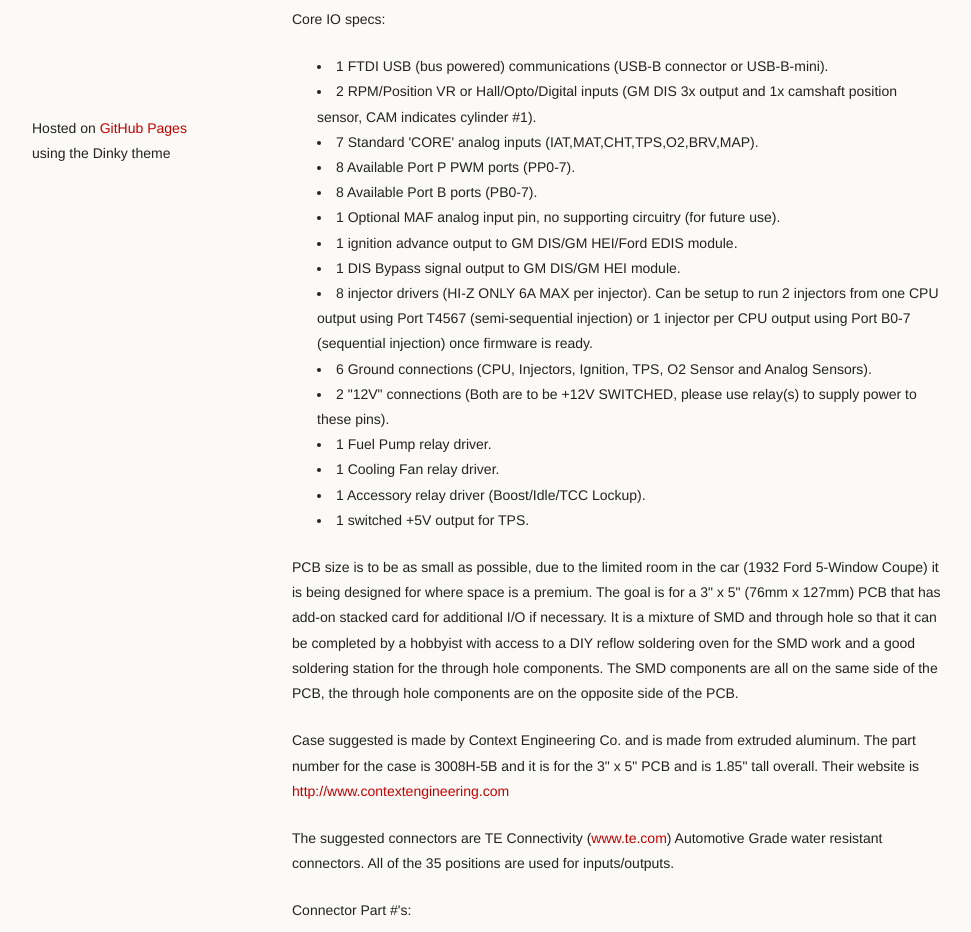
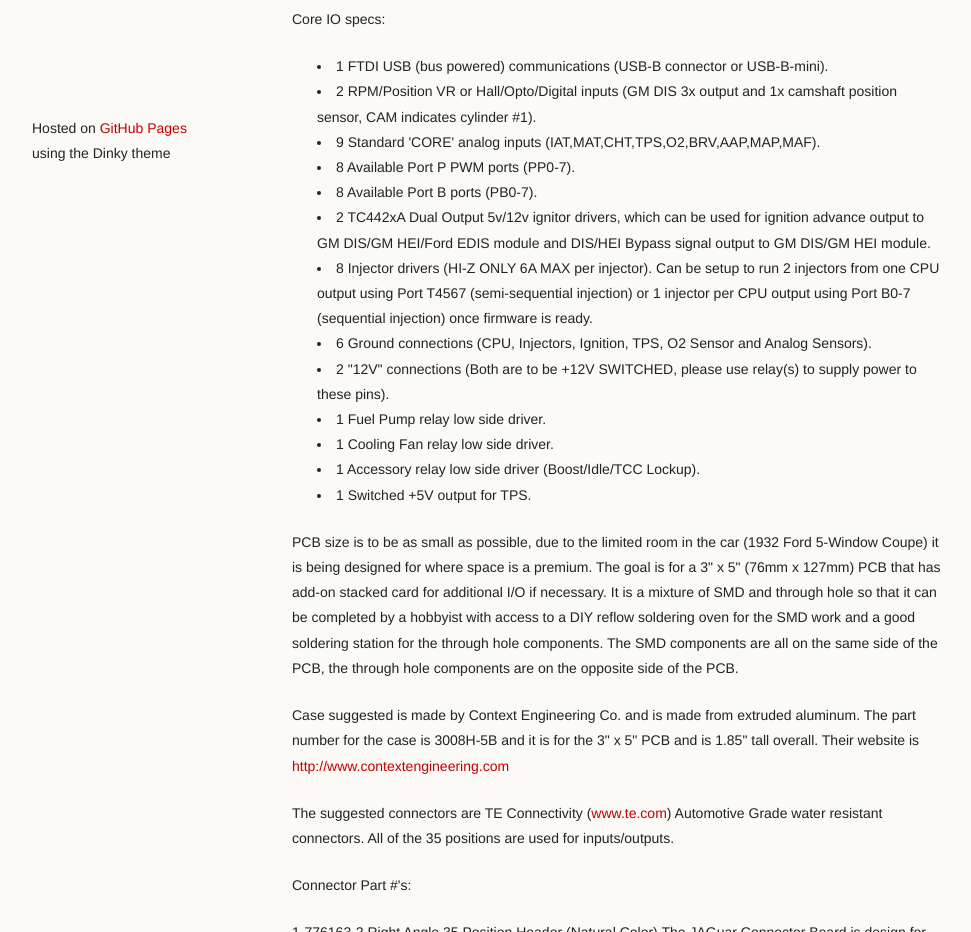
Before and after one commit to DeuceEFI/Jaguar, a plain HTML site: page index.html in a window 1280 px wide. Shown: the part 602-1534 px from the top of the page, without its empty margins (18-989 px from the left). Drawn offline with Linux system fonts and the light colour scheme.

Commit message:
Updated index.html file to show the addition of the AAP and MAF inputs along with the 2 TC442xA ignitor drivers.

```diff
--- a/index.html
+++ b/index.html
@@ -32,7 +32,7 @@
       <section>
         <h1>JAGuar Board for FreeEMS</h1>
 
-<p>JAG 08/29/2012 2207 EST (GMT-0500)</p>
+<p>JAG 11/13/2012 2312 EST (GMT-0500)</p>
 
 <h4>Do NOT use these files to make a new PCB, I am in the process of making corrections to the layout of the PCB.  For the current status, see my dev branch.</h4>
 
@@ -51,20 +51,19 @@
 <ul>
 <li>1 FTDI USB (bus powered) communications (USB-B connector or USB-B-mini).</li>
 <li>2 RPM/Position VR or Hall/Opto/Digital inputs (GM DIS 3x output and 1x camshaft position sensor, CAM indicates cylinder #1).</li>
-<li>7 Standard 'CORE' analog inputs (IAT,MAT,CHT,TPS,O2,BRV,MAP).</li>
+<li>9 Standard 'CORE' analog inputs (IAT,MAT,CHT,TPS,O2,BRV,AAP,MAP,MAF).</li>
 <li>8 Available Port P PWM ports (PP0-7).</li>
 <li>8 Available Port B ports (PB0-7).</li>
-<li>1 Optional MAF analog input pin, no supporting circuitry (for future use).</li>
-<li>1 ignition advance output to GM DIS/GM HEI/Ford EDIS module.</li>
-<li>1 DIS Bypass signal output to GM DIS/GM HEI module.</li>
-<li>8 injector drivers (HI-Z ONLY 6A MAX per injector). Can be setup to run 2 injectors from one CPU output using Port T4567 (semi-sequential injection) or 1 injector per CPU output using Port B0-7 (sequential injection) once firmware is ready.</li>
+<li>2 TC442xA Dual Output 5v/12v ignitor drivers, which can be used for ignition advance output to GM DIS/GM HEI/Ford EDIS module and DIS/HEI Bypass signal output to GM DIS/GM HEI module.</li>
+<li>8 Injector drivers (HI-Z ONLY 6A MAX per injector). Can be setup to run 2 injectors from one CPU output using Port T4567 (semi-sequential injection) or 1 injector per CPU output using Port B0-7 (sequential injection) once firmware is ready.</li>
 <li>6 Ground connections (CPU, Injectors, Ignition, TPS, O2 Sensor and Analog Sensors).</li>
 <li>2 "12V" connections (Both are to be +12V SWITCHED, please use relay(s) to supply power to these pins).</li>
-<li>1 Fuel Pump relay driver.</li>
-<li>1 Cooling Fan relay driver.</li>
-<li>1 Accessory relay driver (Boost/Idle/TCC Lockup).</li>
-<li>1 switched +5V output for TPS.</li>
-</ul><p>PCB size is to be as small as possible, due to the limited room in the car (1932 Ford 5-Window Coupe) it is being designed for where space is a premium.  The goal is for a 3" x 5" (76mm x 127mm) PCB that has add-on stacked card for additional I/O if necessary.  It is a mixture of SMD and through hole so that it can be completed by a hobbyist with access to a DIY reflow soldering oven for the SMD work and a good soldering station for the through hole components.  The SMD components are all on the same side of the PCB, the through hole components are on the opposite side of the PCB.</p>
+<li>1 Fuel Pump relay low side driver.</li>
+<li>1 Cooling Fan relay low side driver.</li>
+<li>1 Accessory relay low side driver (Boost/Idle/TCC Lockup).</li>
+<li>1 Switched +5V output for TPS.</li>
+</ul>
+<p>PCB size is to be as small as possible, due to the limited room in the car (1932 Ford 5-Window Coupe) it is being designed for where space is a premium.  The goal is for a 3" x 5" (76mm x 127mm) PCB that has add-on stacked card for additional I/O if necessary.  It is a mixture of SMD and through hole so that it can be completed by a hobbyist with access to a DIY reflow soldering oven for the SMD work and a good soldering station for the through hole components.  The SMD components are all on the same side of the PCB, the through hole components are on the opposite side of the PCB.</p>
 
 <p>Case suggested is made by Context Engineering Co. and is made from extruded aluminum.  The part number for the case is 3008H-5B and it is for the 3" x 5" PCB and is 1.85" tall overall.  Their website is <a href="http://www.contextengineering.com">http://www.contextengineering.com</a> </p>
 
```
